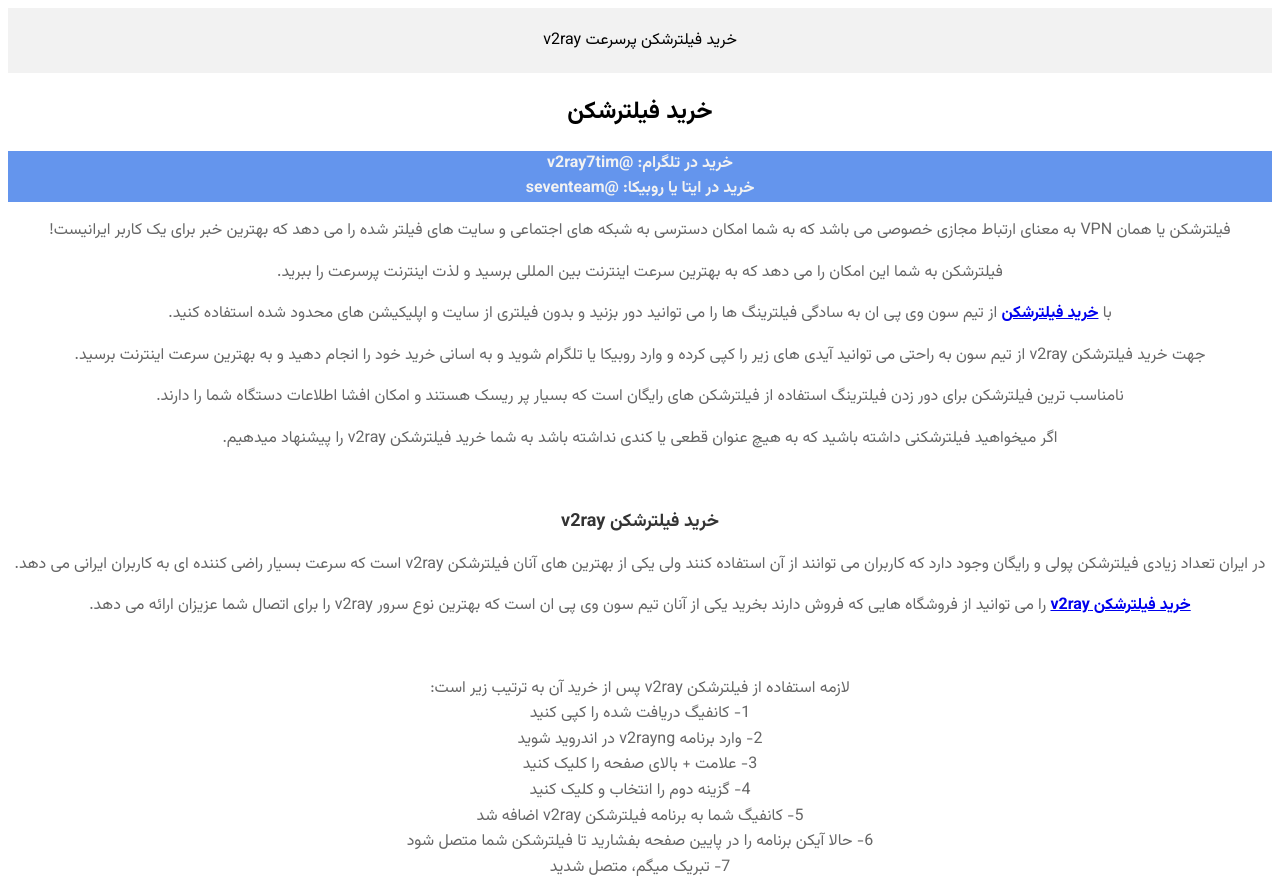
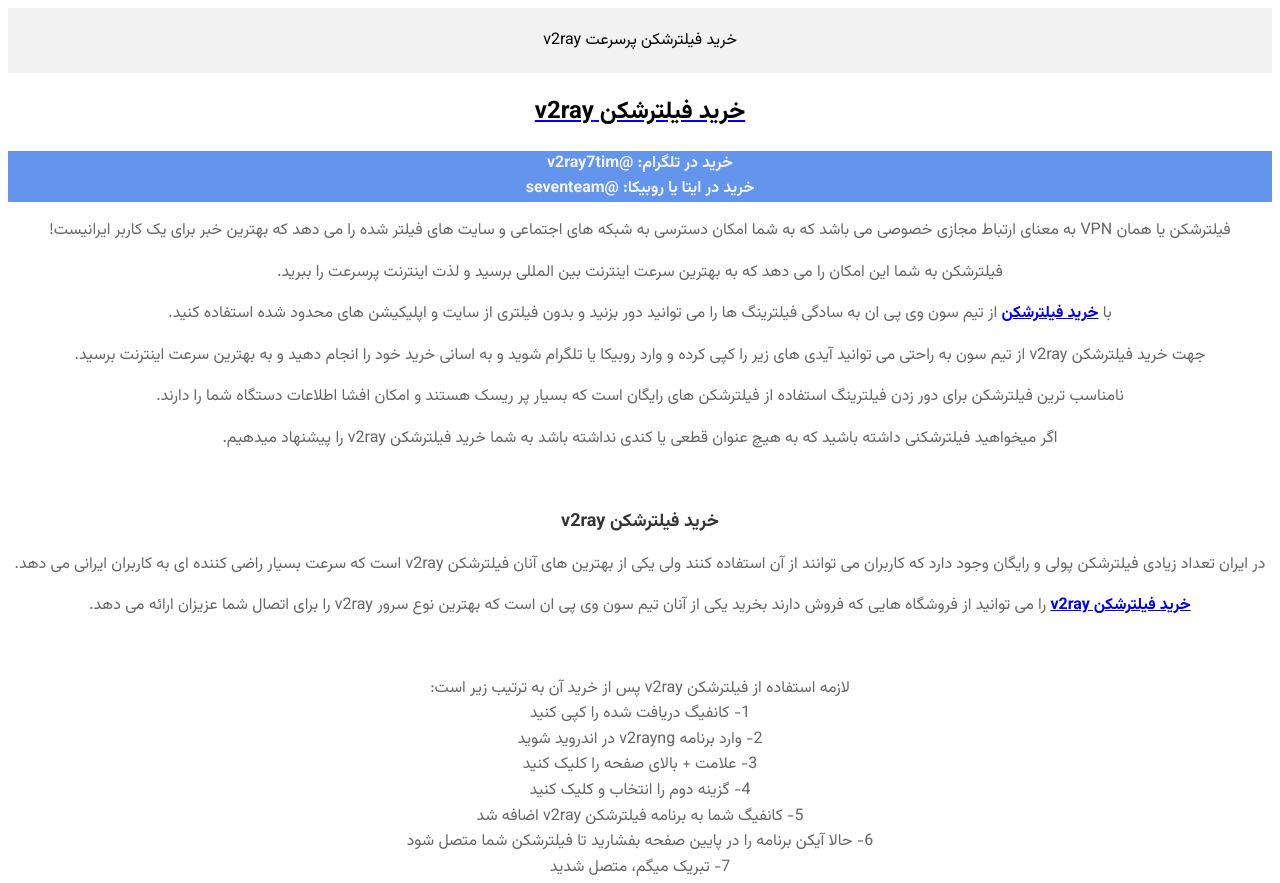
Before and after one commit to v2rayngvpn/v2ray, a plain HTML site: page index.html in a window 1280 px wide. Shown: the top 883 px of the page. Drawn offline with Linux system fonts and the light colour scheme.

Commit message:
Update index.html

```diff
--- a/index.html
+++ b/index.html
@@ -48,7 +48,7 @@
 
   <header>خرید فیلترشکن پرسرعت v2ray</header>
 <article>
-  <h1>خرید فیلترشکن</h1>
+  <a href="https://v2rayngvpn.github.io/v2ray/" rel="Follow"><h1>خرید فیلترشکن v2ray</h1></a>
   <p style="background-color: cornflowerblue; color: #f2f2f2; font-weight: 900;">خرید در تلگرام: @v2ray7tim <br>خرید در ایتا یا روبیکا: @seventeam <br></p>
   <p>فیلترشکن یا همان VPN به معنای ارتباط مجازی خصوصی می باشد که به شما امکان دسترسی به شبکه های اجتماعی و سایت های فیلتر شده را می دهد که بهترین خبر برای یک کاربر ایرانیست!</p>
   <p>فیلترشکن به شما این امکان را می دهد که به بهترین سرعت اینترنت بین المللی برسید و لذت اینترنت پرسرعت را ببرید.</p>
```
